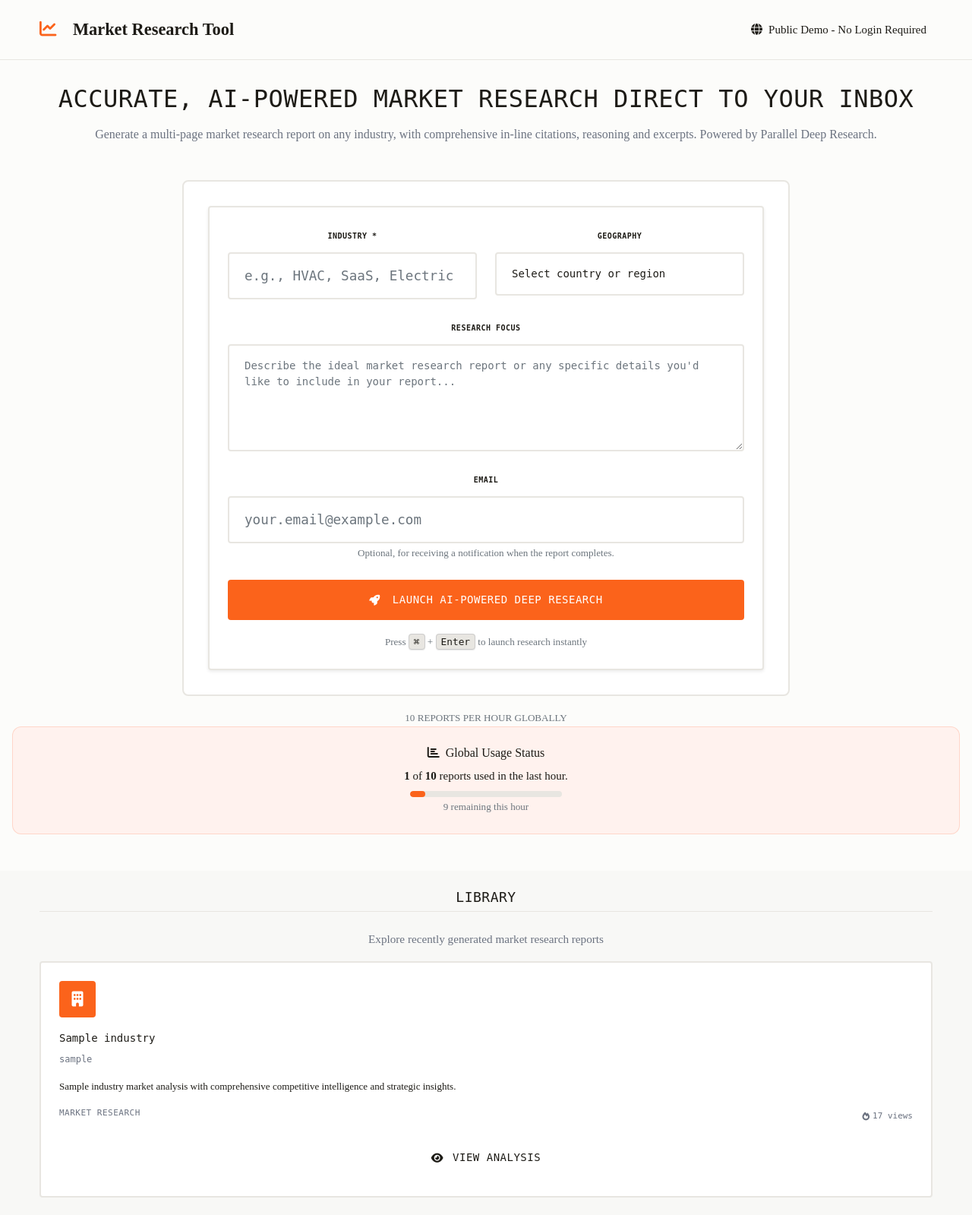
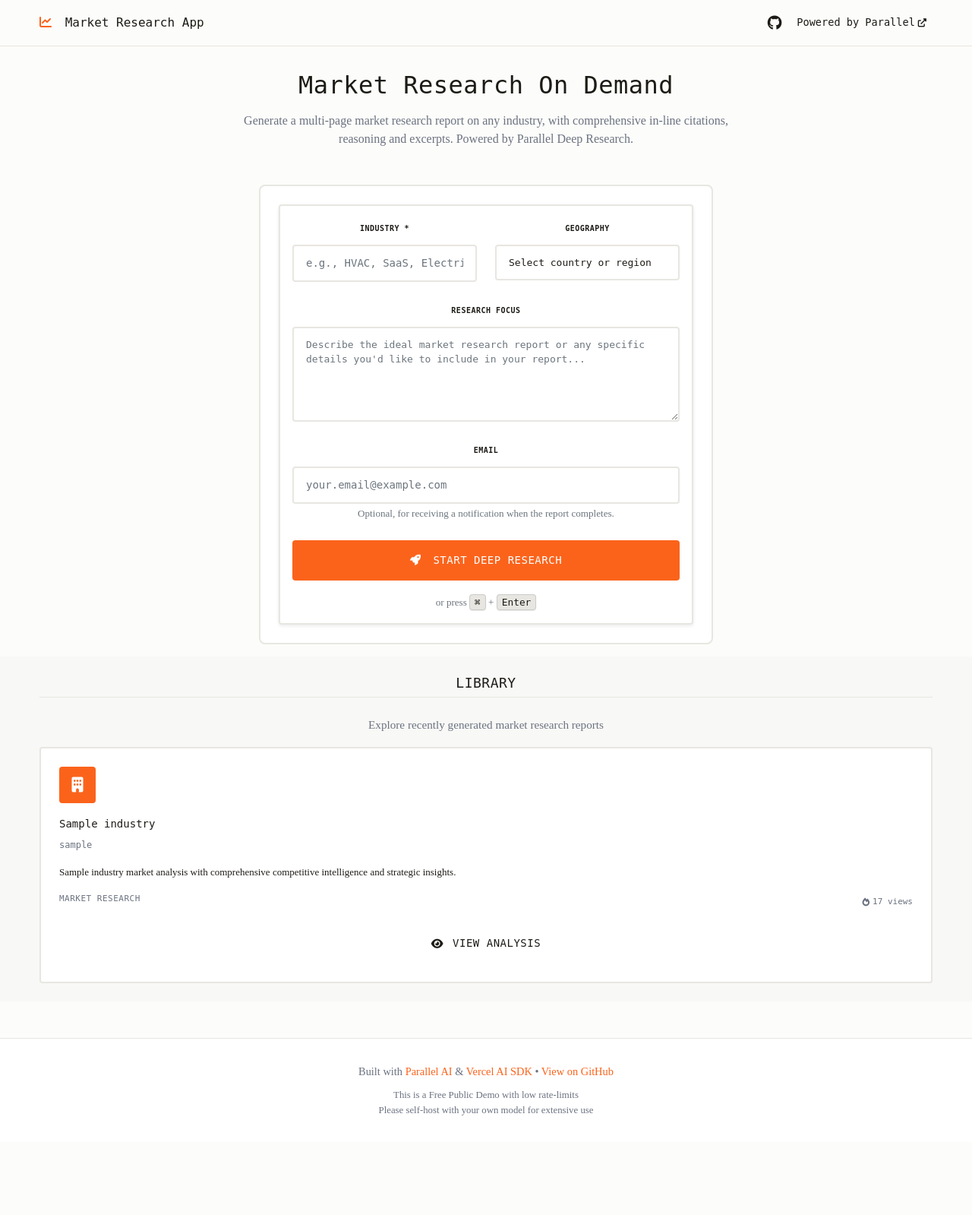
Before and after one commit to khushishelat/market-research-demo, a Flask app: template templates/index.html in a window 1280 px wide. Shown: the top 1599 px of the page at 76% size. After the commit the page ends 1468 px from the top, so only its background shows below. Run offline with Flask 3, Linux system fonts and the light colour scheme; the template is opened without the code that fills it: most values are stand-ins (such as "Sample title", 1, 10 or a date in 2020); data that the repository does not hold is empty; some libraries are stand-ins or nearby versions; some web fonts are replaced.

Commit message:
slight ui updates

```diff
--- a/static/css/style.css
+++ b/static/css/style.css
@@ -133,7 +133,6 @@ body {
     text-align: center;
     margin-bottom: 1rem;
     line-height: 1.2;
-    text-transform: uppercase;
     letter-spacing: 0.5px;
 }
 
@@ -221,12 +220,12 @@ body {
 .navbar {
     background-color: var(--background-color) !important;
     border-bottom: 1px solid var(--border-color);
-    padding: 1rem 0;
+    padding: 0.75rem 0;
 }
 
 .navbar-brand {
-    font-weight: 600;
-    font-size: 1.4rem;
+    font-weight: 500;
+    font-size: 1rem;
     color: var(--text-primary) !important;
 }
 
@@ -237,10 +236,24 @@ body {
 .navbar-nav .nav-link {
     color: var(--text-primary) !important;
     font-weight: 500;
+    font-size: 0.85rem;
+    display: flex;
+    align-items: center;
+    justify-content: center;
 }
 
 .navbar-nav .nav-link:hover {
     color: var(--primary-color) !important;
+}
+
+/* GitHub icon styling */
+.navbar-nav .nav-link .fab.fa-github {
+    font-size: 1.2rem;
+}
+
+/* External link icon styling */
+.navbar-nav .nav-link .fas.fa-external-link-alt {
+    font-size: 0.7rem;
 }
 
 /* Cards */
@@ -476,12 +489,12 @@ body {
 .form-select {
     border-radius: 4px;
     border: 2px solid var(--light-border);
-    padding: 16px 20px;
+    padding: 12px 16px;
     transition: all 0.2s ease;
     background: white;
     color: var(--index-black);
     font-family: 'FT System Mono', monospace;
-    font-size: 14px;
+    font-size: 13px;
 }
 
 .form-control:focus,
@@ -493,8 +506,8 @@ body {
 }
 
 .form-control-lg {
-    padding: 16px 20px;
-    font-size: 1.1rem;
+    padding: 12px 16px;
+    font-size: 14px;
 }
 
 .form-label {
@@ -517,9 +530,24 @@ body {
 .research-form {
     background-color: var(--card-background);
     border-radius: 4px;
-    padding: 24px;
+    padding: 1rem;
     box-shadow: var(--shadow-light);
     border: 2px solid var(--light-border);
+}
+
+/* Form submission state - disabled inputs */
+.form-submitting .form-control,
+.form-submitting .form-select {
+    background-color: var(--gray-bg);
+    color: var(--gray-text);
+    cursor: not-allowed;
+    border-color: var(--neural);
+}
+
+.form-submitting .form-control:focus,
+.form-submitting .form-select:focus {
+    border-color: var(--neural);
+    box-shadow: none;
 }
 
 /* Grid layouts */
@@ -786,6 +814,35 @@ footer {
         padding: 0 16px;
     }
 
+    .hero-text-container {
+        max-width: 100%;
+        margin-bottom: 2rem;
+        padding: 0 1rem;
+    }
+
+    .navbar {
+        padding: 0.5rem 0;
+    }
+
+    .navbar-brand {
+        font-size: 0.9rem;
+    }
+
+    .navbar-nav .nav-link {
+        font-size: 0.75rem;
+        padding: 0.5rem 0.75rem;
+    }
+
+    /* Mobile GitHub icon */
+    .navbar-nav .nav-link .fab.fa-github {
+        font-size: 1rem;
+    }
+
+    /* Mobile external link icon */
+    .navbar-nav .nav-link .fas.fa-external-link-alt {
+        font-size: 0.6rem;
+    }
+
     body {
         font-size: 14px;
     }
@@ -1321,8 +1378,15 @@ footer {
     padding: 0 1rem;
 }
 
+.hero-text-container {
+    max-width: 700px;
+    margin: 0 auto 3rem auto;
+    padding: 0 1rem;
+    text-align: center;
+}
+
 .hero-section .centered-content {
-    max-width: 800px;
+    max-width: 600px;
 }
 
 /* Utility Classes */
@@ -1447,7 +1511,7 @@ footer {
     background: white;
     border: 2px solid var(--light-border);
     border-radius: 8px;
-    padding: 2rem;
+    padding: 1.5rem;
     height: fit-content;
     max-width: 800px !important;
     margin: 0 auto;
@@ -1466,10 +1530,18 @@ footer {
     overflow-y: auto;
 }
 
+/* Initial state: form column should be centered */
+#form-column {
+    display: flex;
+    justify-content: center;
+    width: 100%;
+}
+
 /* When research starts, form adjusts for side-by-side */
 .research-active #form-column {
     max-width: none !important;
     padding-right: 1rem;
+    justify-content: flex-start;
 }
 
 .research-active #feed-column {
@@ -1832,10 +1904,15 @@ footer {
         padding: 0 20px;
     }
 
+    #form-column {
+        justify-content: center;
+    }
+
     .research-active #form-column,
     .research-active #feed-column {
         padding-left: 15px;
         padding-right: 15px;
+        justify-content: flex-start;
     }
 
     .form-section {
@@ -1855,7 +1932,7 @@ footer {
 @media (max-width: 768px) {
     .form-section,
     .sse-feed-container {
-        padding: 1.5rem;
+        padding: 1rem;
     }
 
     .form-section-title {
--- a/static/js/app.js
+++ b/static/js/app.js
@@ -159,6 +159,7 @@ const App = {
     // Set loading state
     setLoadingState(isLoading) {
         const generateBtn = document.getElementById('generate-btn');
+        const form = document.getElementById('research-form');
         const activityFeedSection = document.getElementById('activity-feed-section');
         const spinner = generateBtn?.querySelector('.spinner-border');
         const btnText = generateBtn?.querySelector('.btn-text');
@@ -170,6 +171,15 @@ const App = {
             spinner?.classList.remove('d-none');
             if (btnText) btnText.textContent = 'Launching AI Research...';
 
+            // Add submitting class and disable form inputs
+            if (form) {
+                form.classList.add('form-submitting');
+                const inputs = form.querySelectorAll('input, select, textarea');
+                inputs.forEach(input => {
+                    input.disabled = true;
+                });
+            }
+
             // Always show streaming UI when loading starts
             this.showStreamingUI();
 
@@ -177,6 +187,15 @@ const App = {
             generateBtn.disabled = false;
             spinner?.classList.add('d-none');
             if (btnText) btnText.textContent = 'Launch AI-Powered Deep Research';
+
+            // Remove submitting class and re-enable form inputs
+            if (form) {
+                form.classList.remove('form-submitting');
+                const inputs = form.querySelectorAll('input, select, textarea');
+                inputs.forEach(input => {
+                    input.disabled = false;
+                });
+            }
 
             // Keep activity feed visible after completion
             // Don't hide it automatically - user can scroll away
--- a/templates/base.html
+++ b/templates/base.html
@@ -20,7 +20,7 @@
         <div class="container">
             <a class="navbar-brand" href="{{ url_for('index') }}">
                 <i class="fas fa-chart-line me-2"></i>
-                <span class="gerstner">Market Research Tool</span>
+                <span class="mono">Market Research App</span>
             </a>
             <button class="navbar-toggler" type="button" data-bs-toggle="collapse" data-bs-target="#navbarNav">
                 <span class="navbar-toggler-icon"></span>
@@ -28,9 +28,15 @@
             <div class="collapse navbar-collapse" id="navbarNav">
                 <ul class="navbar-nav ms-auto">
                     <li class="nav-item">
-                        <span class="nav-link">
-                            <i class="fas fa-globe me-2"></i>Public Demo - No Login Required
-                        </span>
+                        <a class="nav-link" href="https://github.com/khushishelat/market-research-demo" target="_blank" rel="noopener noreferrer">
+                            <i class="fab fa-github me-1"></i>
+                        </a>
+                    </li>
+                    <li class="nav-item">
+                        <a class="nav-link" href="https://parallel.ai" target="_blank" rel="noopener noreferrer">
+                            <span class="mono">Powered by Parallel</span>
+                            <i class="fas fa-external-link-alt ms-1"></i>
+                        </a>
                     </li>
                 </ul>
             </div>
--- a/templates/index.html
+++ b/templates/index.html
@@ -5,11 +5,13 @@
 {% block content %}
 <!-- Hero Section -->
 <div class="hero-section">
-    <div class="centered-content">
-        <h1 class="hero-title gerstner">Accurate, AI-powered Market Research direct to your inbox</h1>
+    <div class="hero-text-container">
+        <h1 class="hero-title gerstner">Market Research On Demand</h1>
         <p class="hero-subtitle">
             Generate a multi-page market research report on any industry, with comprehensive in-line citations, reasoning and excerpts. Powered by Parallel Deep Research.
         </p>
+    </div>
+    <div class="centered-content">
 
         <!-- Research Form - Dynamic Layout -->
         <div class="content-wrapper">
@@ -66,7 +68,7 @@
                                 <button type="submit" class="btn btn-primary btn-lg" id="generate-btn"
                                         {% if recent_report_count >= max_reports_per_hour %}disabled{% endif %}>
                                     <i class="fas fa-rocket me-2"></i>
-                                    <span class="btn-text">Launch AI-Powered Deep Research</span>
+                                    <span class="btn-text">Start Deep Research</span>
                                     <span class="spinner-border spinner-border-sm ms-2 d-none" role="status"></span>
                                 </button>
                                 {% if recent_report_count >= max_reports_per_hour %}
@@ -80,7 +82,7 @@
                             <!-- Keyboard shortcut hint -->
                             <div class="text-center mt-3">
                                 <small class="text-muted">
-                                    Press <kbd>⌘</kbd> + <kbd>Enter</kbd> to launch research instantly
+                                    or press <kbd>⌘</kbd> + <kbd>Enter</kbd>
                                 </small>
                             </div>
                         </form>
@@ -139,24 +141,6 @@
             </div>
         </div>
 
-        <div class="text-center mt-3">
-            <small class="text-muted">{{ max_reports_per_hour }} REPORTS PER HOUR GLOBALLY</small>
-        </div>
-
-        <!-- Global Rate Limit Status -->
-        <div class="status-card text-center">
-            <h6 class="mb-2">
-                <i class="fas fa-chart-bar me-2"></i>Global Usage Status
-            </h6>
-            <p class="mb-2">
-                <strong>{{ recent_report_count }}</strong> of <strong>{{ max_reports_per_hour }}</strong> reports used in the last hour.
-            </p>
-            <div class="progress mx-auto" style="width: 200px; height: 8px;">
-                <div class="progress-bar" role="progressbar"
-                     style="width: {{ ((recent_report_count or 0) / (max_reports_per_hour or 1) * 100) if max_reports_per_hour else 0 }}%"></div>
-            </div>
-            <small class="text-muted">{{ max_reports_per_hour - recent_report_count }} remaining this hour</small>
-        </div>
     </div>
 </div>
 
```
